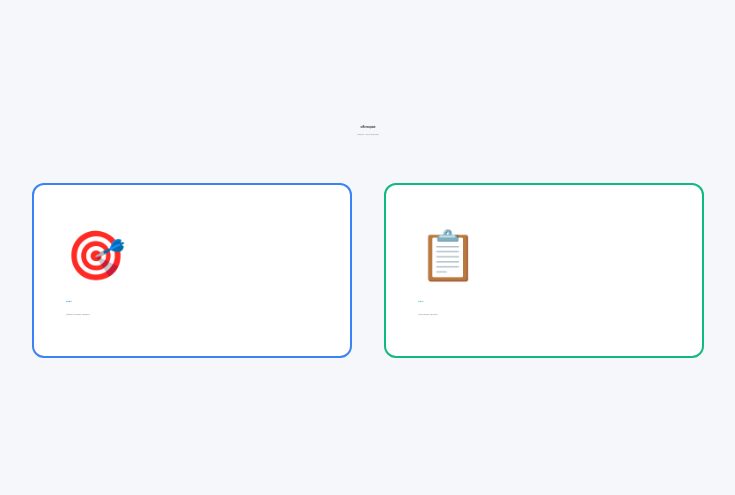
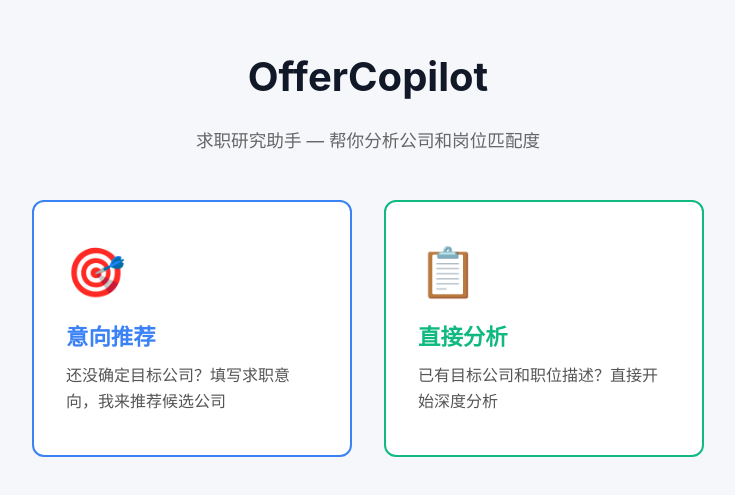
Before and after one commit to BreadmanOvO/OfferCopilot, a Next.js app in the folder frontend/: page / in a window 1280 px wide. Shown: the part 159-654 px from the top of the page, without its empty margins (272-1007 px from the left). Built offline with nearby package versions, Linux system fonts and the light colour scheme.

Commit message:
fix: add CSS units to font sizes on landing page

```diff
--- a/frontend/app/page.tsx
+++ b/frontend/app/page.tsx
@@ -16,8 +16,8 @@
         padding: 32,
       }}
     >
-      <h1 style={{ fontSize: 2.5, marginBottom: 4 }}>OfferCopilot</h1>
-      <p style={{ color: "#666", fontSize: 1.1, marginBottom: 48 }}>
+      <h1 style={{ fontSize: "2.5rem", marginBottom: "0.5rem" }}>OfferCopilot</h1>
+      <p style={{ color: "#666", fontSize: "1.1rem", marginBottom: "3rem" }}>
         求职研究助手 — 帮你分析公司和岗位匹配度
       </p>
 
@@ -51,11 +51,11 @@
             e.currentTarget.style.boxShadow = "none";
           }}
         >
-          <div style={{ fontSize: 48, marginBottom: 16 }}>🎯</div>
-          <h2 style={{ color: "#3b82f6", fontSize: 1.4, marginBottom: 12 }}>
+          <div style={{ fontSize: "3rem", marginBottom: "1rem" }}>🎯</div>
+          <h2 style={{ color: "#3b82f6", fontSize: "1.4rem", marginBottom: "0.75rem" }}>
             意向推荐
           </h2>
-          <p style={{ color: "#555", fontSize: 1, lineHeight: 1.6, margin: 0 }}>
+          <p style={{ color: "#555", fontSize: "1rem", lineHeight: 1.6, margin: 0 }}>
             还没确定目标公司？填写求职意向，我来推荐候选公司
           </p>
         </button>
@@ -82,11 +82,11 @@
             e.currentTarget.style.boxShadow = "none";
           }}
         >
-          <div style={{ fontSize: 48, marginBottom: 16 }}>📋</div>
-          <h2 style={{ color: "#10b981", fontSize: 1.4, marginBottom: 12 }}>
+          <div style={{ fontSize: "3rem", marginBottom: "1rem" }}>📋</div>
+          <h2 style={{ color: "#10b981", fontSize: "1.4rem", marginBottom: "0.75rem" }}>
             直接分析
           </h2>
-          <p style={{ color: "#555", fontSize: 1, lineHeight: 1.6, margin: 0 }}>
+          <p style={{ color: "#555", fontSize: "1rem", lineHeight: 1.6, margin: 0 }}>
             已有目标公司和职位描述？直接开始深度分析
           </p>
         </button>
```
